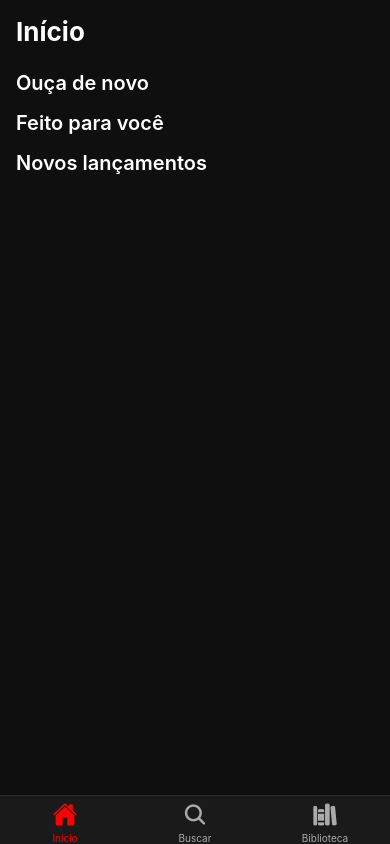
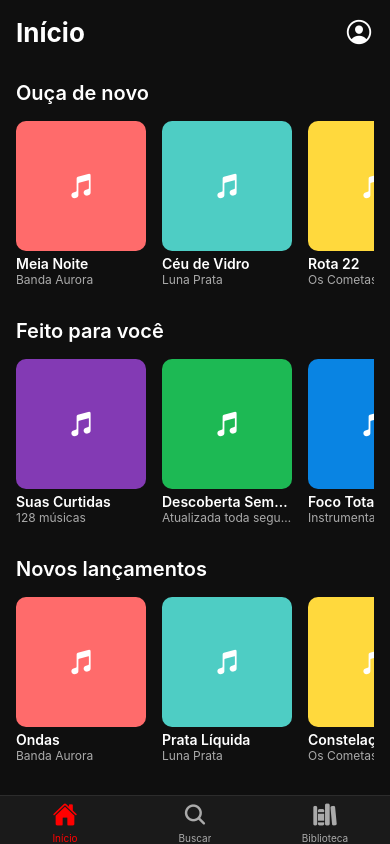
Before and after one commit to Dupla-mobile/telasYTmusic, a React Native app: screen / in a window 390 px wide. Built offline with nearby package versions, Linux system fonts and the light colour scheme.

Commit message:
Adiciona estilos e componentes visuais da tela Home

```diff
--- a/src/screens/HomeScreen.js
+++ b/src/screens/HomeScreen.js
@@ -1,14 +1,54 @@
-import { View, Text, ScrollView, StyleSheet, SafeAreaView } from "react-native";
-import { COLORS, SPACING, FONT_SIZES } from "../constants/theme";
+import { View, Text, ScrollView, StyleSheet, SafeAreaView, TouchableOpacity } from "react-native";
+import { useNavigation } from "@react-navigation/native";
+import { Ionicons } from "@expo/vector-icons";
+import { COLORS, SPACING, FONT_SIZES, RADIUS } from "../constants/theme";
+import { SONGS, PLAYLISTS, ALBUMS } from "../data/mockData";
+
+function Card({ title, subtitle, color, onPress }) {
+  return (
+    <TouchableOpacity style={styles.card} onPress={onPress} activeOpacity={0.8}>
+      <View style={[styles.cardArt, { backgroundColor: color }]}>
+        <Ionicons name="musical-notes" size={28} color="#fff" />
+      </View>
+      <Text style={styles.cardTitle} numberOfLines={1}>{title}</Text>
+      {subtitle ? <Text style={styles.cardSubtitle} numberOfLines={1}>{subtitle}</Text> : null}
+    </TouchableOpacity>
+  );
+}
 
 export default function HomeScreen() {
+  const navigation = useNavigation();
+
   return (
     <SafeAreaView style={styles.container}>
-      <ScrollView contentContainerStyle={styles.content}>
-        <Text style={styles.header}>Início</Text>
+      <ScrollView contentContainerStyle={styles.content} showsVerticalScrollIndicator={false}>
+        <View style={styles.topBar}>
+          <Text style={styles.header}>Início</Text>
+          <TouchableOpacity onPress={() => navigation.navigate("Profile")}>
+            <Ionicons name="person-circle-outline" size={30} color={COLORS.text} />
+          </TouchableOpacity>
+        </View>
+
         <Text style={styles.sectionTitle}>Ouça de novo</Text>
+        <ScrollView horizontal showsHorizontalScrollIndicator={false} contentContainerStyle={styles.row}>
+          {SONGS.slice(0, 5).map((s) => (
+            <Card key={s.id} title={s.title} subtitle={s.artist} color={s.color} onPress={() => navigation.navigate("Player")} />
+          ))}
+        </ScrollView>
+
         <Text style={styles.sectionTitle}>Feito para você</Text>
+        <ScrollView horizontal showsHorizontalScrollIndicator={false} contentContainerStyle={styles.row}>
+          {PLAYLISTS.map((p) => (
+            <Card key={p.id} title={p.title} subtitle={p.subtitle} color={p.color} onPress={() => navigation.navigate("PlaylistDetail")} />
+          ))}
+        </ScrollView>
+
         <Text style={styles.sectionTitle}>Novos lançamentos</Text>
+        <ScrollView horizontal showsHorizontalScrollIndicator={false} contentContainerStyle={styles.row}>
+          {ALBUMS.map((a) => (
+            <Card key={a.id} title={a.title} subtitle={a.artist} color={a.color} onPress={() => navigation.navigate("PlaylistDetail")} />
+          ))}
+        </ScrollView>
       </ScrollView>
     </SafeAreaView>
   );
@@ -21,17 +61,48 @@ const styles = StyleSheet.create({
   },
   content: {
     padding: SPACING.md,
+    paddingBottom: SPACING.xl,
+  },
+  topBar: {
+    flexDirection: "row",
+    justifyContent: "space-between",
+    alignItems: "center",
+    marginBottom: SPACING.lg,
   },
   header: {
     color: COLORS.text,
     fontSize: FONT_SIZES.xxl,
     fontWeight: "bold",
-    marginBottom: SPACING.lg,
   },
   sectionTitle: {
     color: COLORS.text,
     fontSize: FONT_SIZES.xl,
     fontWeight: "600",
     marginBottom: SPACING.md,
+    marginTop: SPACING.sm,
+  },
+  row: {
+    paddingBottom: SPACING.lg,
+  },
+  card: {
+    width: 130,
+    marginRight: SPACING.md,
+  },
+  cardArt: {
+    width: 130,
+    height: 130,
+    borderRadius: RADIUS.md,
+    alignItems: "center",
+    justifyContent: "center",
+    marginBottom: SPACING.xs,
+  },
+  cardTitle: {
+    color: COLORS.text,
+    fontSize: FONT_SIZES.md,
+    fontWeight: "600",
+  },
+  cardSubtitle: {
+    color: COLORS.textSecondary,
+    fontSize: FONT_SIZES.sm,
   },
 });
```
